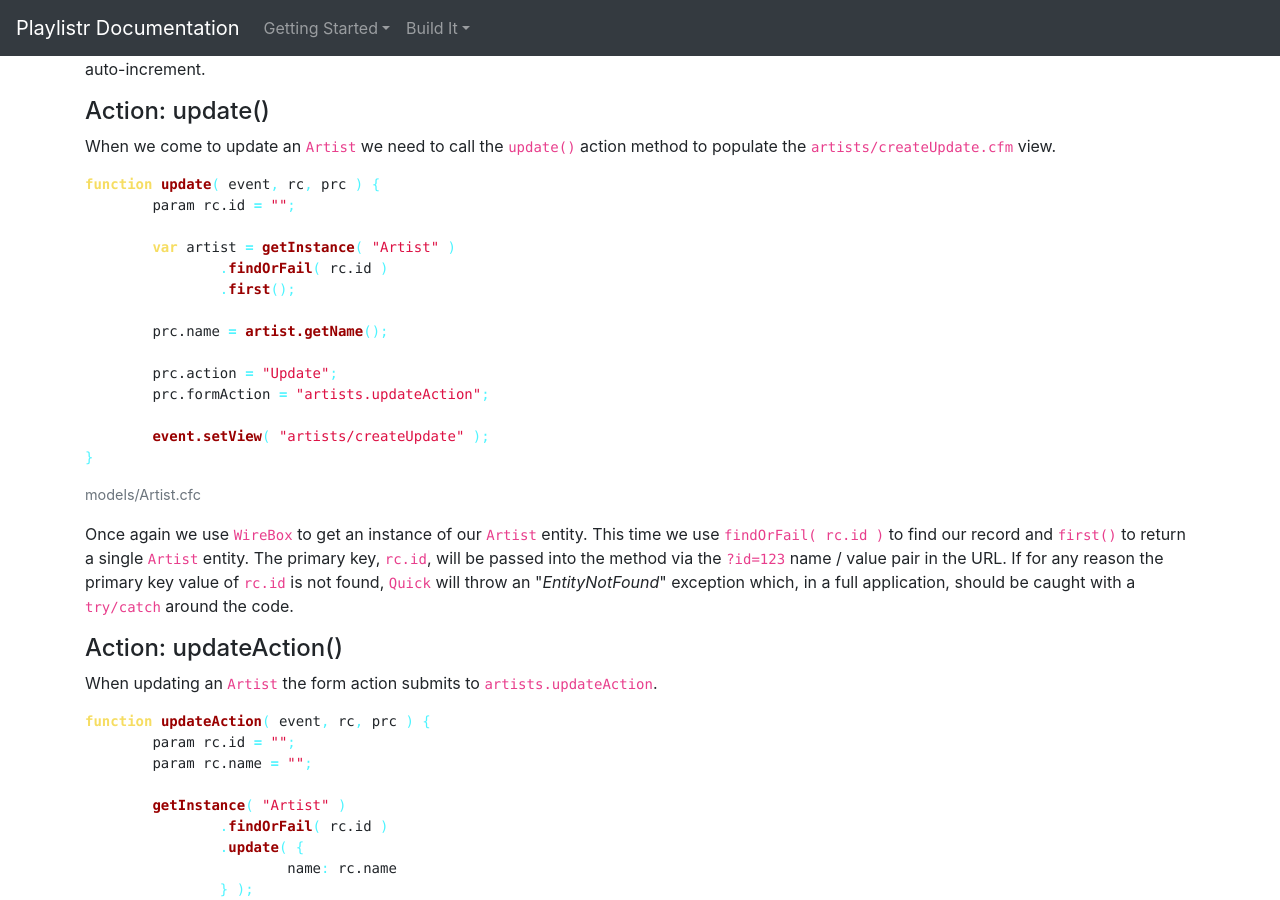
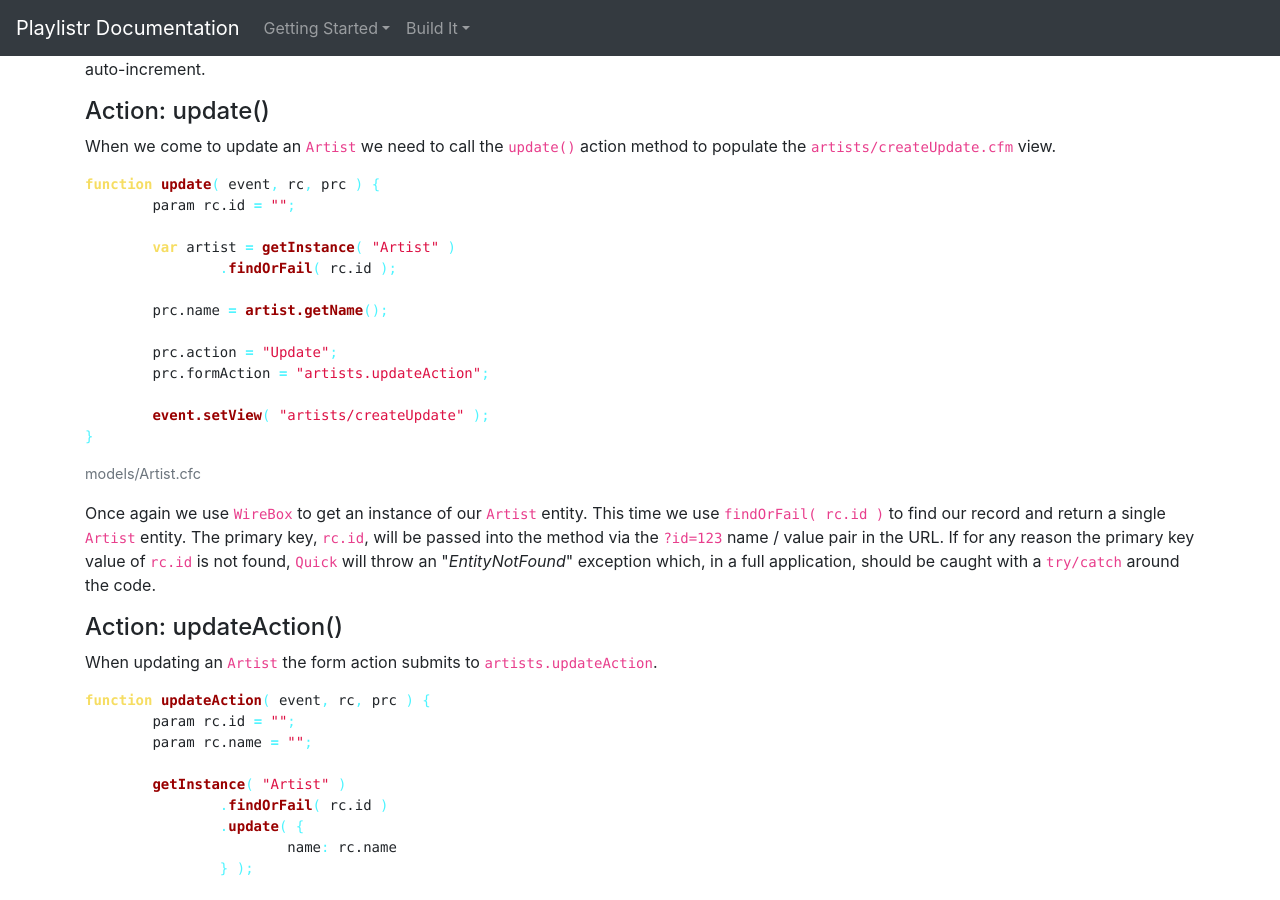
Before and after one commit to richardherbert/playlistr, a Jekyll site: the page built from build-it/artists.html, in a window 1280 px wide and 900 px high, scrolled down 2205 px. Built offline with Jekyll 4.4.1, drawn with Linux system fonts in a browser that asks for light colours; nearby versions of some CDN libraries.

Commit message:
first() not required

```diff
--- a/build-it/artists.html
+++ b/build-it/artists.html
@@ -131,8 +131,7 @@ function update( event, rc, prc ) {
 	param rc.id = "";
 
 	var artist = getInstance( "Artist" )
-		.findOrFail( rc.id )
-		.first();
+		.findOrFail( rc.id );
 
 	prc.name = artist.getName();
 
@@ -145,7 +144,7 @@ function update( event, rc, prc ) {
 			<figcaption class="figure-caption">models/Artist.cfc</figcaption>
 		</figure>
 
-		<p>Once again we use <code>WireBox</code> to get an instance of our <code>Artist</code> entity. This time we use <code>findOrFail( rc.id )</code> to find our record and <code>first()</code> to return a single <code>Artist</code> entity. The primary key, <code>rc.id</code>, will be passed into the method via the <code>?id=123</code> name / value pair in the URL. If for any reason the primary key value of <code>rc.id</code> is not found, <code>Quick</code> will throw an "<em>EntityNotFound</em>" exception which, in a full application, should be caught with a <code>try/catch</code> around the code.</p>
+		<p>Once again we use <code>WireBox</code> to get an instance of our <code>Artist</code> entity. This time we use <code>findOrFail( rc.id )</code> to find our record and return a single <code>Artist</code> entity. The primary key, <code>rc.id</code>, will be passed into the method via the <code>?id=123</code> name / value pair in the URL. If for any reason the primary key value of <code>rc.id</code> is not found, <code>Quick</code> will throw an "<em>EntityNotFound</em>" exception which, in a full application, should be caught with a <code>try/catch</code> around the code.</p>
 
 		<h4>Action: updateAction()</h4>
 
```
